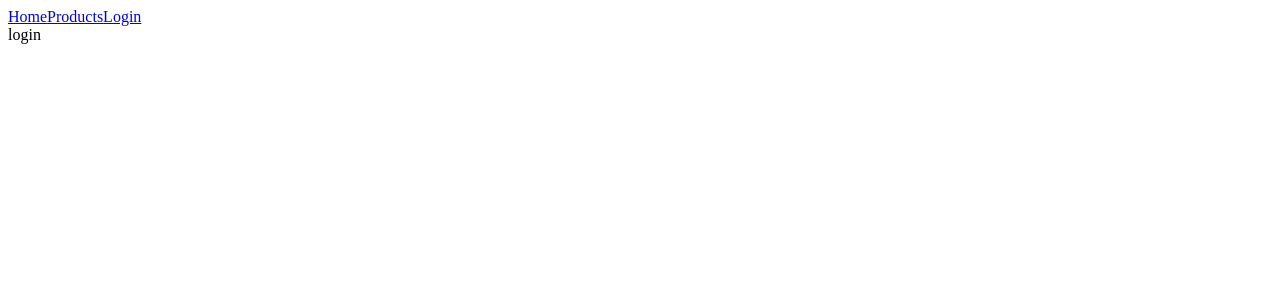
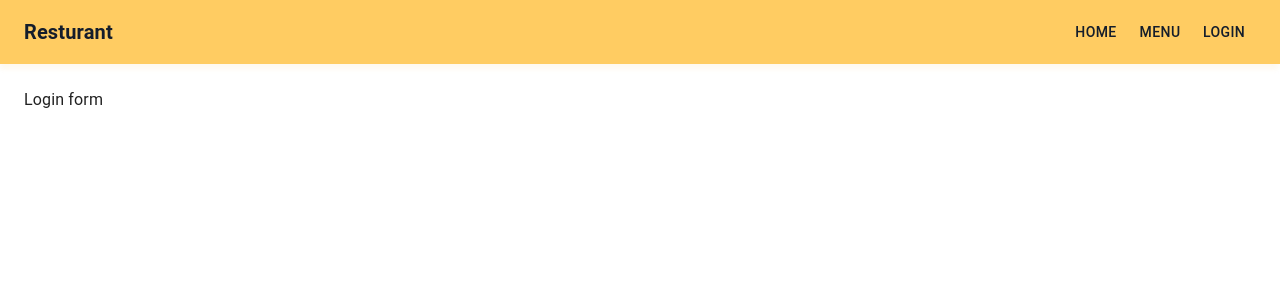
Before and after one commit to rnimisha/resturant-app-client, a React (Vite) app: page /login in a window 1280 px wide. Shown: the top 300 px of the page. Built offline with nearby package versions, Linux system fonts and the light colour scheme.

Commit message:
Add Navbar with link

```diff
--- a/package.json
+++ b/package.json
@@ -12,7 +12,9 @@
   "dependencies": {
     "@emotion/react": "^11.11.0",
     "@emotion/styled": "^11.11.0",
+    "@mui/icons-material": "^5.11.16",
     "@mui/material": "^5.13.4",
+    "@mui/styled-engine-sc": "^5.12.0",
     "@reduxjs/toolkit": "^1.9.5",
     "axios": "^1.4.0",
     "localforage": "^1.10.0",
@@ -21,7 +23,8 @@
     "react-dom": "^18.2.0",
     "react-redux": "^8.0.7",
     "react-router-dom": "^6.12.0",
-    "sort-by": "^1.2.0"
+    "sort-by": "^1.2.0",
+    "styled-components": "^5.3.11"
   },
   "devDependencies": {
     "@types/react": "^18.0.37",
--- a/src/App.tsx
+++ b/src/App.tsx
@@ -1,7 +1,7 @@
-import React from 'react'
+
 import {RouterProvider, createBrowserRouter} from 'react-router-dom'
 import Home from './containers/Home'
-import Root from './routes/root'
+import Root from './routes/Root'
 import Login from './containers/Login'
 import Products from './containers/Products'
 
--- /dev/null
+++ b/src/components/Navbar/index.tsx
@@ -0,0 +1,112 @@
+import * as React from 'react';
+import AppBar from '@mui/material/AppBar';
+import Box from '@mui/material/Box';
+import CssBaseline from '@mui/material/CssBaseline';
+import Divider from '@mui/material/Divider';
+import Drawer from '@mui/material/Drawer';
+import IconButton from '@mui/material/IconButton';
+import List from '@mui/material/List';
+import ListItem from '@mui/material/ListItem';
+import ListItemButton from '@mui/material/ListItemButton';
+import ListItemText from '@mui/material/ListItemText';
+import Toolbar from '@mui/material/Toolbar';
+import Typography from '@mui/material/Typography';
+import MenuIcon from '@mui/icons-material/Menu';
+import { Link } from 'react-router-dom';
+import NAVITEMS from '../../constant/navitems';
+import { Button } from '@mui/material';
+import COLOR from '../../constant/color';
+
+interface Props {
+  window?: () => Window;
+}
+
+const drawerWidth = 240;
+
+const Navbar = (props: Props) => {
+
+    const { window } = props;
+    const [mobileOpen, setMobileOpen] = React.useState(false);
+
+    const handleDrawerToggle = () => {
+        setMobileOpen((prevState) => !prevState);
+    };
+
+    const drawer = (
+    <Box onClick={handleDrawerToggle} sx={{ textAlign: 'center' }}>
+        <Typography variant="h6" sx={{ my: 2 }}>
+            Resturnant Name
+        </Typography>
+        <Divider />
+        <List>
+            {NAVITEMS.map((item, index) => (
+            <ListItem key={index} disablePadding>
+                <Link to={item.path}>
+                    <ListItemButton sx={{ textAlign: 'center', color: 'black'}}>
+                        <ListItemText primary={item.name} sx={{textDecoration: 'none'}}/>
+                    </ListItemButton>
+                </Link>
+            </ListItem>
+            ))}
+        </List>
+        </Box>
+    );
+
+    const container = window !== undefined ? () => window().document.body : undefined;
+
+    return (
+        <Box sx={{ display: 'flex'}}>
+            <CssBaseline />
+            <AppBar component="nav" elevation={0}  sx={{backgroundColor: COLOR.primary, boxShadow: '-1px 6px 5px -1px rgba(252,228,177,0.21)'}}>
+                <Toolbar>
+                <IconButton
+                    color="inherit"
+                    aria-label="open drawer"
+                    edge="start"
+                    onClick={handleDrawerToggle}
+                    sx={{ mr: 2, display: { sm: 'none' } }}
+                >
+                    <MenuIcon />
+                </IconButton>
+                <Typography
+                    variant="h6"
+                    component="div"
+                    color={COLOR.black}
+                    fontWeight={'bold'}
+                    sx={{ flexGrow: 1, display: { xs: 'none', sm: 'block' } }}
+                >
+                    Resturant
+                </Typography>
+                <Box sx={{ display: { xs: 'none', sm: 'block' } }}>
+                    {NAVITEMS.map((item, index) => (
+                        <Link to ={item.path} key={index}>
+                            <Button sx={{ color: COLOR.black }}>
+                                {item.name}
+                            </Button>
+                        </Link>
+                    ))}
+                </Box>
+                </Toolbar>
+            </AppBar>
+            <Box component="nav">
+                <Drawer
+                container={container}
+                variant="temporary"
+                open={mobileOpen}
+                onClose={handleDrawerToggle}
+                ModalProps={{
+                    keepMounted: true,
+                }}
+                sx={{
+                    display: { xs: 'block', sm: 'none' },
+                    '& .MuiDrawer-paper': { boxSizing: 'border-box', width: drawerWidth },
+                }}
+                >
+                {drawer}
+                </Drawer>
+            </Box>
+        </Box>
+    )
+}
+
+export default Navbar
--- /dev/null
+++ b/src/constant/color.tsx
@@ -0,0 +1,13 @@
+const COLOR = {
+  primary: '#FFCC62',
+  lightPrimary: '#FCE4B1',
+  light: '#F8F6ED',
+  additionalPrimary: '#FFF2E6',
+  secondary: '#22BC9B',
+  lightSecondary: '#E8F8F5',
+  white: '#fff',
+  black: '#141D2B',
+  error: '#D8000C',
+}
+
+export default COLOR
--- /dev/null
+++ b/src/constant/navitems.tsx
@@ -0,0 +1,17 @@
+const NAVITEMS = [
+    {
+        path: '/',
+        name: 'Home'
+    },
+    {
+        path: '/products',
+        name: 'Menu'
+    },
+    {
+        path: '/login',
+        name: 'Login'
+    }
+]
+
+// eslint-disable-next-line react-refresh/only-export-components
+export default NAVITEMS
--- a/src/containers/Login/index.tsx
+++ b/src/containers/Login/index.tsx
@@ -2,7 +2,9 @@ import React from 'react'
 
 function Login() {
   return (
-    <div>login</div>
+    <div>
+      Login form
+    </div>
   )
 }
 
--- a/src/routes/Root.tsx
+++ b/src/routes/Root.tsx
@@ -1,15 +1,17 @@
-import React from 'react'
-import { Link, Outlet } from 'react-router-dom'
+
+import { Outlet } from 'react-router-dom'
+import { Box, Toolbar } from '@mui/material'
+import Navbar from '../components/Navbar'
 
 const Root = () => {
   return (
     <>
-    <div>
-      <Link to='/'>Home</Link>
-      <Link to='/Products'>Products</Link>
-      <Link to='/login'>Login</Link>
-    </div>
-      <Outlet/>
+      <Navbar/>
+       <Box component="main" sx={{ p: 3 }}>
+        <Toolbar/>
+        <Outlet/>
+      </Box>
+
     </>
   )
 }
```
Also changed, not shown: .eslintrc.cjs, 1 other file (tests, documents, lock files or other folders).
